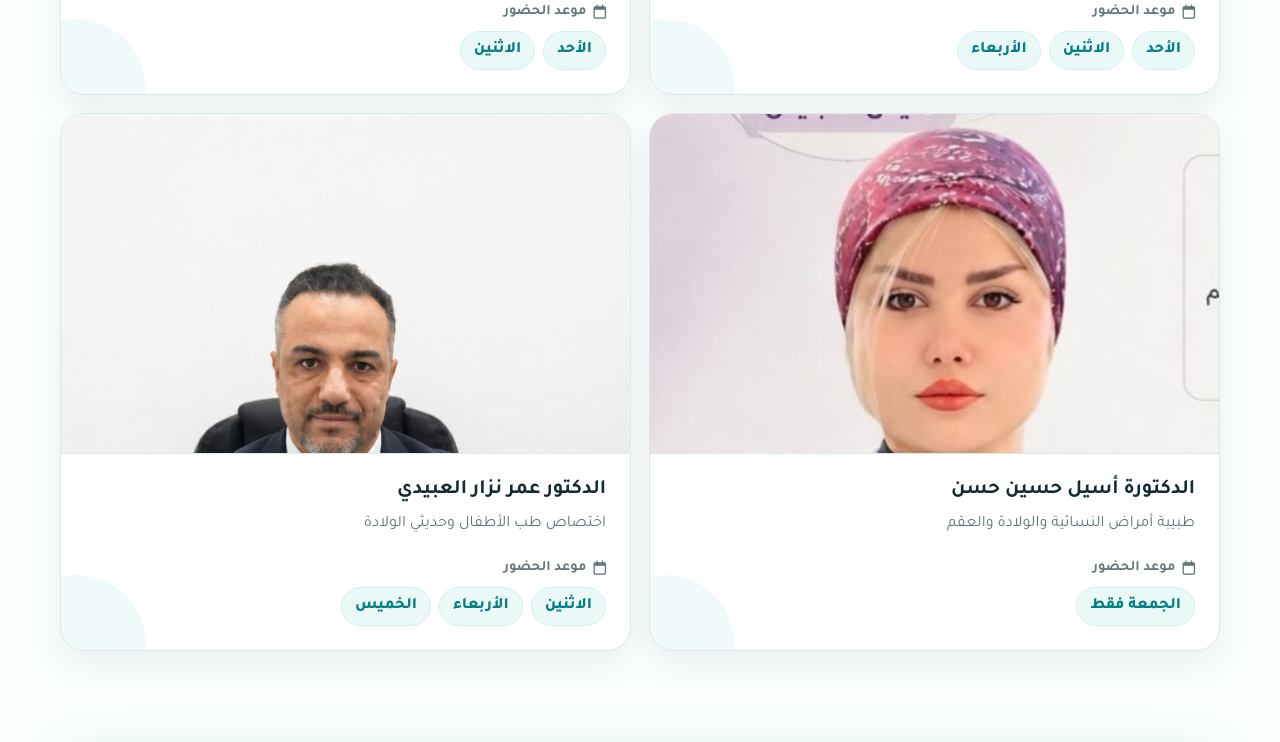
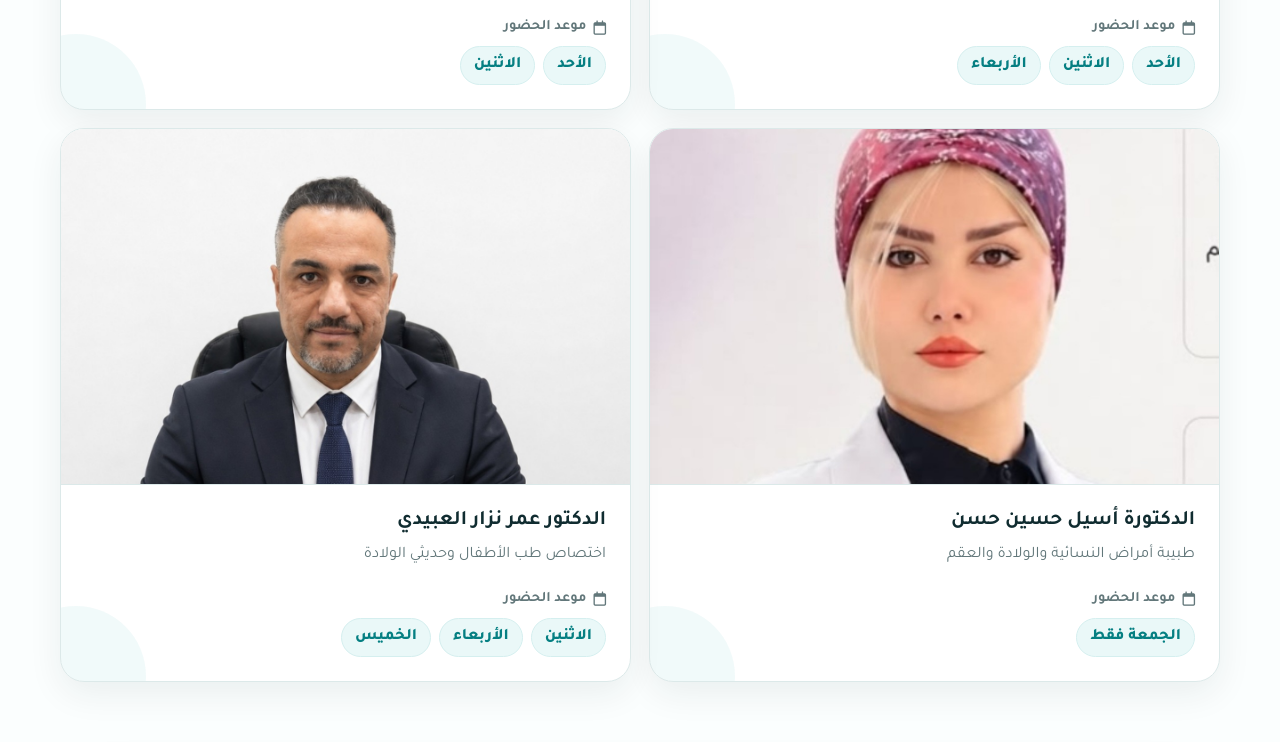
Before and after one commit to NabaaComplex/NabaaComplex, a plain HTML site: page index.html in a window 1280 px wide. Shown: the part 1790-2532 px from the top of the page. Drawn offline with Linux system fonts and the light colour scheme.

Commit message:
Add files via upload

```diff
--- a/content.js
+++ b/content.js
@@ -16,28 +16,28 @@ window.NABAA_CONTENT = {
     {
       name: "الدكتور لقمان سلطان حسن",
       specialty: "استشاري الجراحة العامة والمنظارية والليزرية",
-      photo: "assets/dr-luqman.jpg",
+      photo: "assets/dr-luqman-card.jpg",
       days: ["الأحد", "الاثنين", "الأربعاء"],
       scheduleType: "fixed"
     },
     {
       name: "الدكتورة شهد لقمان سلطان",
       specialty: "بكالوريوس طب وجراحة الفم والأسنان",
-      photo: "assets/dr-shahad.jpg",
+      photo: "assets/dr-shahad-card.jpg",
       days: ["الأحد", "الاثنين"],
       scheduleType: "fixed"
     },
     {
       name: "الدكتورة أسيل حسين حسن",
       specialty: "طبيبة أمراض النسائية والولادة والعقم",
-      photo: "assets/dr-aseel.jpg",
+      photo: "assets/dr-aseel-card.jpg",
       days: ["الجمعة فقط"],
       scheduleType: "fixed"
     },
     {
       name: "الدكتور عمر نزار العبيدي",
       specialty: "اختصاص طب الأطفال وحديثي الولادة",
-      photo: "assets/dr-omar.jpg",
+      photo: "assets/dr-omar-card.jpg",
       days: ["الاثنين", "الأربعاء", "الخميس"],
       scheduleType: "fixed"
     }
--- a/styles.css
+++ b/styles.css
@@ -291,7 +291,7 @@ button, a { -webkit-tap-highlight-color: transparent; }
   gap: 18px;
 }
 .doctor-card {
-  min-height: 510px;
+  min-height: 440px;
   display: flex;
   flex-direction: column;
   background: var(--surface);
@@ -312,19 +312,17 @@ button, a { -webkit-tap-highlight-color: transparent; }
 }
 .doctor-photo-wrap {
   width: 100%;
-  height: 340px;
-  display: grid;
-  place-items: center;
+  aspect-ratio: 16 / 10;
   overflow: hidden;
-  background: linear-gradient(180deg, #fbfcfc, #f1f6f6);
+  background: #f4f7f7;
   border-bottom: 1px solid var(--line);
 }
 .doctor-photo {
   width: 100%;
   height: 100%;
   display: block;
-  object-fit: contain;
-  object-position: center bottom;
+  object-fit: cover;
+  object-position: center center;
 }
 .doctor-info {
   padding: 22px 24px 0;
@@ -634,8 +632,7 @@ button, a { -webkit-tap-highlight-color: transparent; }
   .section-heading { align-items: start; flex-direction: column; gap: 12px; }
   .section-heading h2, .booking-panel h2, .location-card h2 { font-size: 2rem; }
 
-  .doctor-card { min-height: 430px; }
-  .doctor-photo-wrap { height: 300px; }
+  .doctor-card { min-height: 410px; }
   .booking-panel { padding: 28px 18px; border-radius: 26px; }
   .phone-item { grid-template-columns: auto 1fr; }
   .copy-button { grid-column: 1 / -1; width: 100%; }
```
Also changed, not shown: assets/clinic-building.webp (added), assets/doctor-formal.webp (added), assets/dr-aseel-card.jpg (added), assets/dr-luqman-card.jpg (added), assets/dr-omar-card.jpg (added), assets/dr-shahad-card.jpg (added), assets/logo-full.webp (added), assets/logo-icon.png (added), assets/semel-clinic.webp (added), assets/surgery-work.webp (added).
